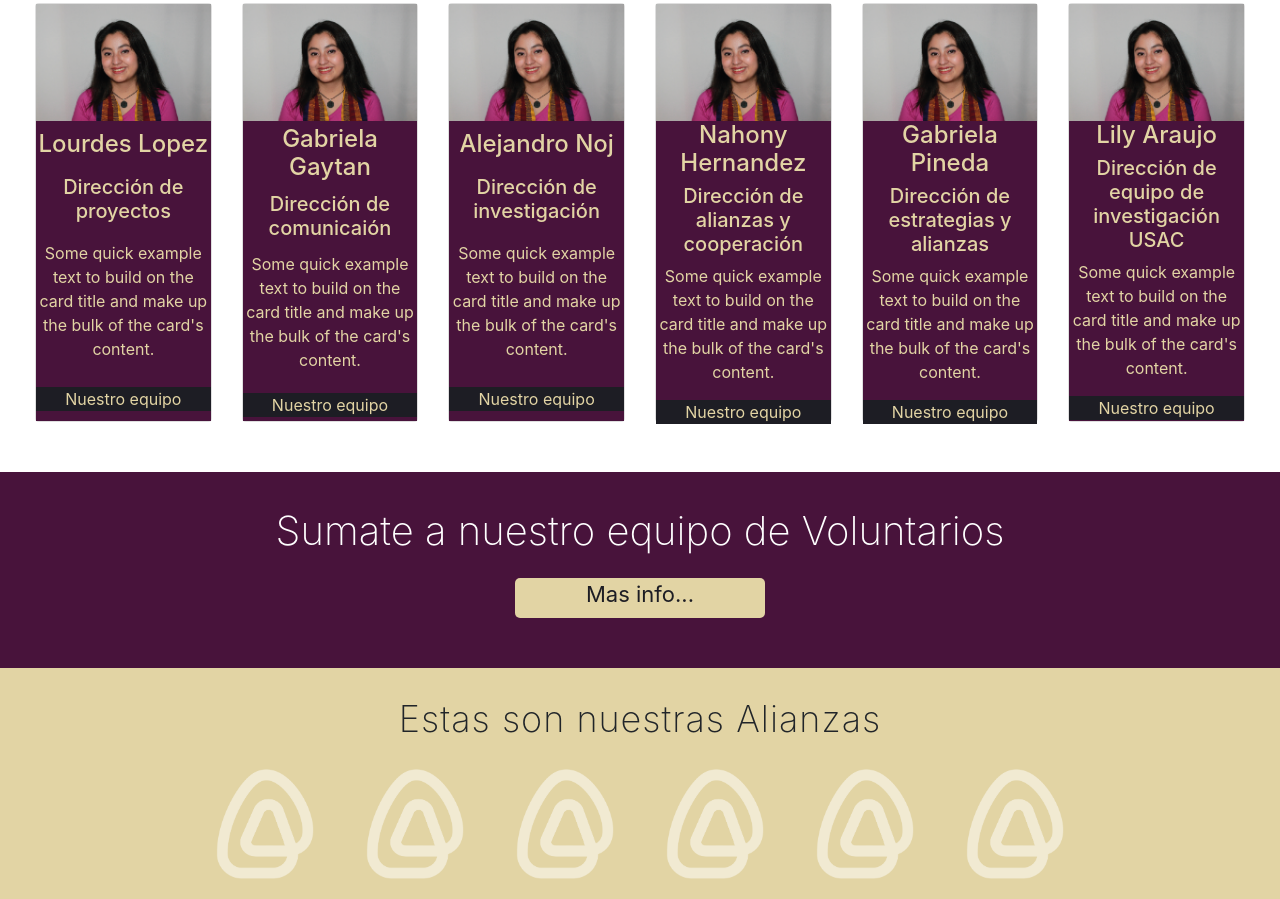
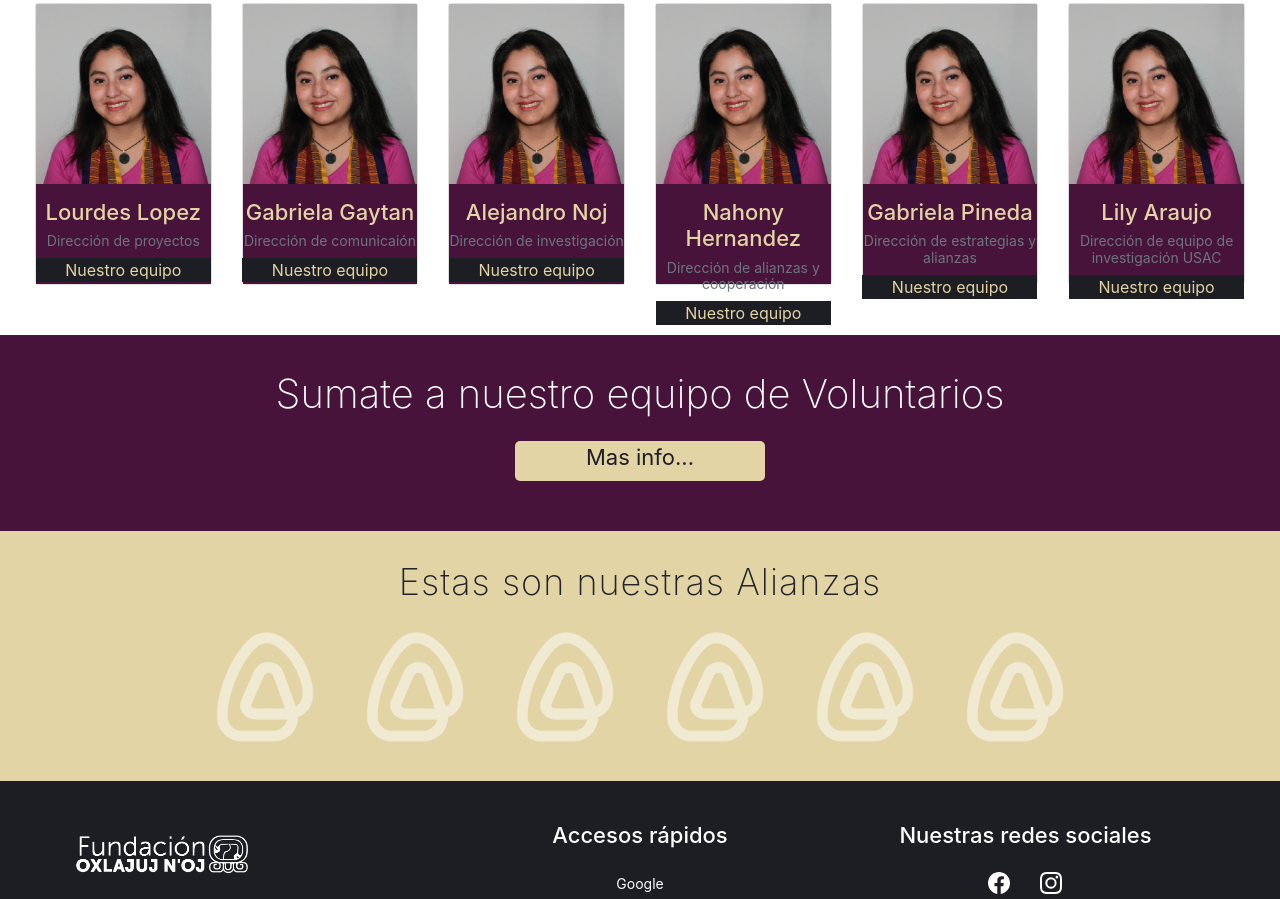
Before and after one commit to Ada-IT/ppi-web-oxlajuj, a Next.js app: page / in a window 1280 px wide. Shown: the part 900-1799 px from the top of the page. Built offline with nearby package versions, Linux system fonts and the light colour scheme.

Commit message:
comienzo a estilar nueva card

```diff
--- a/components/CardComponent/Card.module.css
+++ b/components/CardComponent/Card.module.css
@@ -1,75 +1,20 @@
-.cardContainer {
-  margin-top: 30px;
-  display: flex;
-  align-items: center;
-  justify-content: center;
-  flex-wrap: wrap;
-  box-sizing: border-box;
-  padding-left: 0px;
-  padding-right: 0px;
-  text-align: center;
-  box-shadow: 1px 1px 9px -2px rgba(172, 172, 172, 0.75);
-  -webkit-box-shadow: 1px 1px 9px -2px rgba(172, 172, 172, 0.75);
-  -moz-box-shadow: 1px 1px 9px -2px rgba(172, 172, 172, 0.75);
-}
-
-.card {
-  margin: 10px;
-  flex-basis: 100%;
-  width: 300px;
-  height: 350px;
-  padding: 0.5rem;
-  text-align: left;
-  color: inherit;
-  text-decoration: none;
-  border: 1px solid #d7d7d7;
-  transition: color 0.1s ease, border-color 0.1s ease;
-  background-color: rgb(255, 255, 255);
-}
-.cardCont {
-  margin-bottom: 4%;
-  width: 210px;
-}
-.card:hover,
-.card:focus,
-.card:active {
-  color: var(--color-primary);
-  border-color: var(--color-primary);
-}
-
-.cardHeader {
-  overflow: hidden;
-  height: 200px;
-}
-
-.cardContent {
-  align-items: center;
-  text-align: center;
-}
-
-.cardContentTitle {
-  margin-top: 20px;
-  padding: 0px 0px;
-  font-size: var(--font-size-large);
-  color: var(--color-dark);
-}
-
 .cardImg {
   position: relative;
   width: 100%;
   object-fit: cover;
   transition: all 0.3s ease 0s, height 0s ease 0s;
   transform: scale(1);
+  height: 180px;
+
 }
-
+.cardContent {
+  align-items: center;
+  text-align: center;
+}
 .cardImg:hover {
   transform: scale(1.05);
 }
 
-.cardContentText {
-  color: var(--color-dark);
-  color: var(--font-size-body);
-}
 .viewMore {
   display: flex;
   justify-content: flex-end;
@@ -80,13 +25,17 @@
   background-color: var(--color-primary);
   color: var(--color-alternative);
   text-align: center;
-  height: 300px;
+  height: 100px;
   display: flex;
+  justify-content: center;
+  align-items: center;
+  padding-bottom: 3%;
 }
 .formButton {
   color: var(--color-alternative);
   background-color: var(--color-dark);
   width: 100%;
+  width: 175px;
 }
 .formButton:hover {
   text-decoration: none;
@@ -98,4 +47,13 @@
   flex-direction: column;
   align-items: center;
   justify-content: space-evenly;
+  height: 65px;
 }
+.cardSubtitle{
+    font-size: 14px;
+    font-weight: inherit;
+    color: #6c757d;
+}
+.cardTitle{
+  font-size: 22px;
+}
--- a/components/CardComponent/CardComponent.jsx
+++ b/components/CardComponent/CardComponent.jsx
@@ -10,12 +10,8 @@ const CardComponent = ({ nombre, cargo, btn, img }) => {
         <img className='card-img-top' className={style.cardImg} src={img} />
         <div className={style.cardBody}>
           <div className='card-body' className={style.infoCard}>
-            <h4 className='card-title'>{nombre}</h4>
-            <h5 className='card-subtitle mb-2 '>{cargo}</h5>
-            <p className='card-text'>
-              Some quick example text to build on the card title and make up the
-              bulk of the card's content.
-            </p>
+            <h4 className='card-title' className={style.cardTitle}>{nombre}</h4>
+            <h5 className='card-subtitle mb-2 'className={style.cardSubtitle}>{cargo}</h5>
             <Link href='/equipo'>
               <a className={style.formButton} variant='primary'>
                 {btn}
--- a/components/ListCard/data.js
+++ b/components/ListCard/data.js
@@ -5,7 +5,6 @@ const data = [
     img: "./images/AlejandraTelegario.png",
     cargo: "Dirección de proyectos"
   },
-
   {
     id: "2",
     nombre: "Gabriela Gaytan",
```
